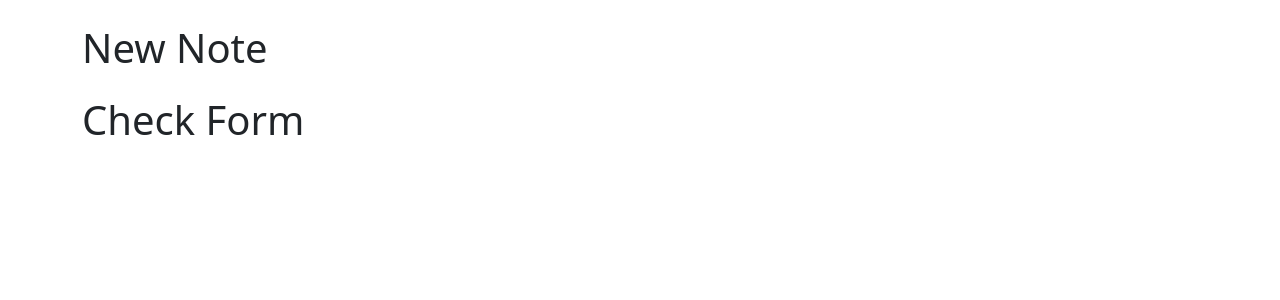
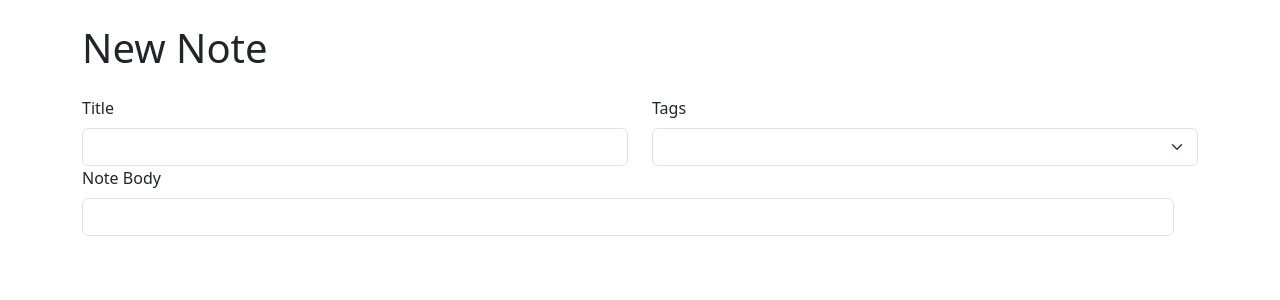
Before and after one commit to hrishikeshps/Notes-Simplified, a React (Vite) app: page /new in a window 1280 px wide. Shown: the top 300 px of the page. Built offline with nearby package versions, Linux system fonts and the light colour scheme.

Commit message:
changes for add form

```diff
--- a/src/components/NoteForm.tsx
+++ b/src/components/NoteForm.tsx
@@ -1,3 +1,34 @@
-export function NoteForm(){
-    return <h1>Check Form</h1>
+import { Col, Form, Row, Stack } from "react-bootstrap";
+
+export function NoteForm() {
+    return (
+        <Form>
+            <Stack gap={5}>
+                <Row>
+                    <Col>
+                        <Form.Group controlId="title">
+                            <Form.Label>Title</Form.Label>
+                            <Form.Control required />
+                        </Form.Group>
+                    </Col>
+                    <Col>
+                        <Form.Group controlId="title">
+                            <Form.Label>Tags</Form.Label>
+                            <Form.Select required />
+                        </Form.Group>
+                    </Col>
+                    <Row>
+                        <Col>
+                            <Form.Group controlId="title">
+                                <Form.Label>Note Body</Form.Label>
+                                <Form.Control required />
+                            </Form.Group>
+                        </Col>
+                    </Row>
+
+                </Row>
+            </Stack>
+
+        </Form>
+    )
 }
```
